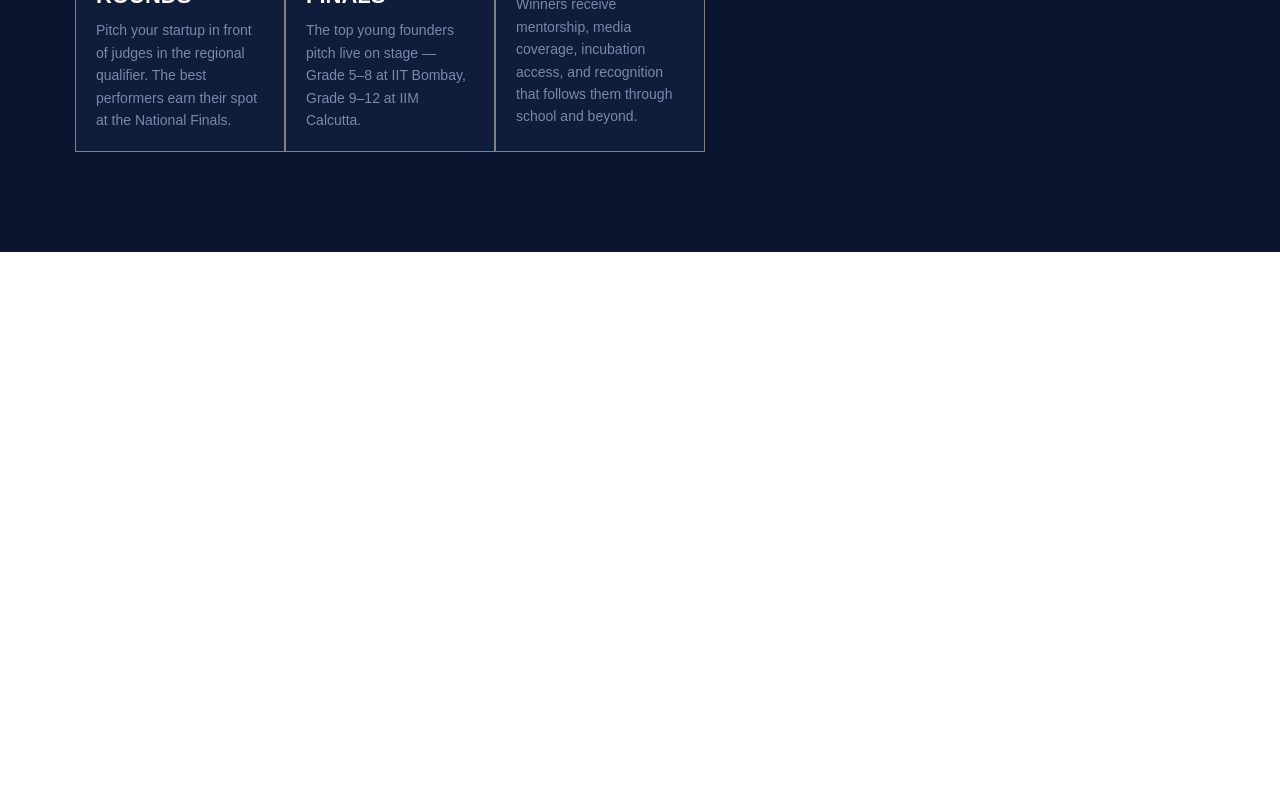
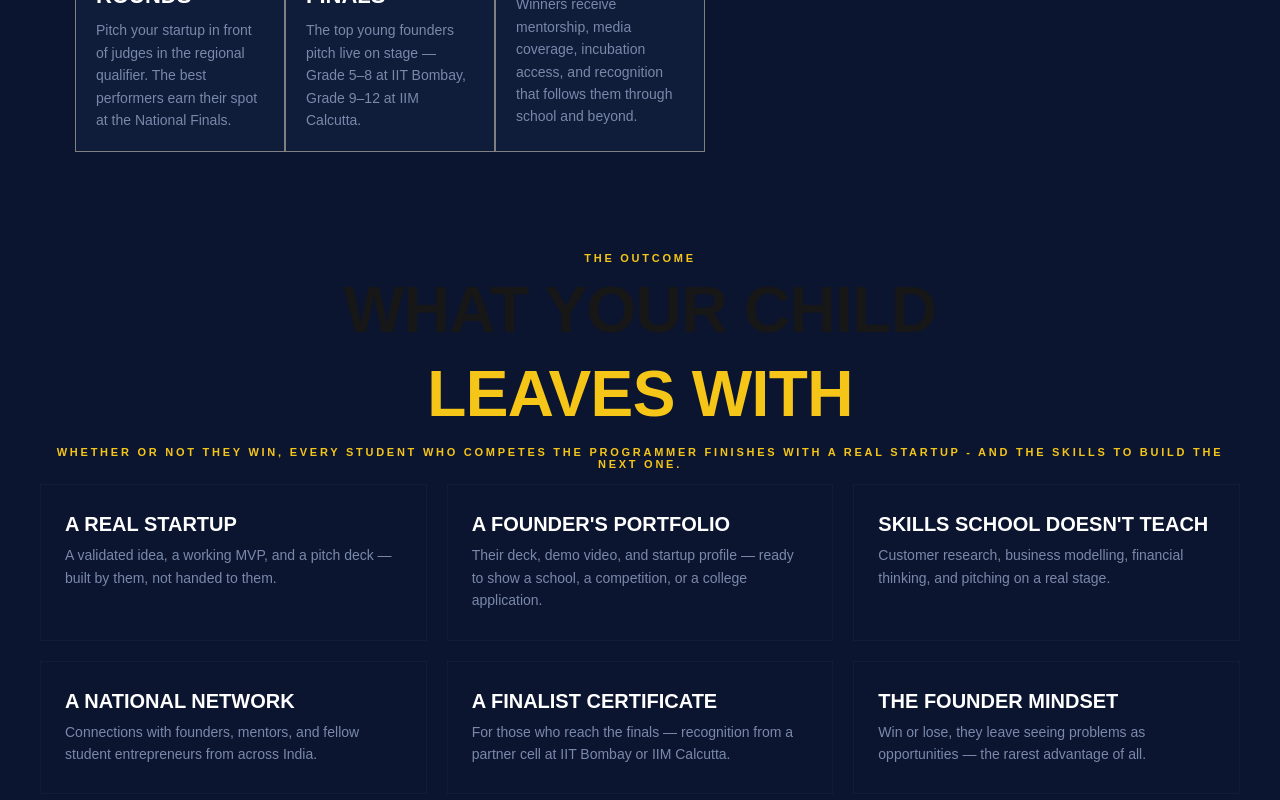
Before and after one commit to AkashTirkey/Landing-Page-NextJS, a Next.js app: page / in a window 1280 px wide. Shown: the part 2637-3437 px from the top of the page. Before the commit the page ends 2889 px from the top, so only its background shows below. Built offline with nearby package versions, Linux system fonts and the light colour scheme.

Commit message:
outcome pg done

```diff
--- /dev/null
+++ b/src/app/Components/Outcome/Outcome.js
@@ -0,0 +1,65 @@
+import style from "./Outcome.module.css";
+const Outcome = () => {
+  return (
+    <div className={style.container}>
+      <section>
+        <div className={style.intro}>
+          <p>THE OUTCOME</p>
+          <h1>WHAT YOUR CHILD</h1>
+          <h1 style={{ color: "#f5C518" }}>LEAVES WITH</h1>
+          <p className={style.para}>
+            Whether or not they win, every student who competes the programmer
+            finishes with a real startup - and the skills to build the next one.
+          </p>
+
+          <div className={style.cards}>
+            <div className={style.card}>
+              <h4>a real startup</h4>
+              <p>
+                A validated idea, a working MVP, and a pitch deck — built by
+                them, not handed to them.
+              </p>
+            </div>
+            <div className={style.card}>
+              <h4>A founder's portfolio</h4>
+              <p>
+                Their deck, demo video, and startup profile — ready to show a
+                school, a competition, or a college application.
+              </p>
+            </div>
+            <div className={style.card}>
+              <h4>skills school doesn't teach</h4>
+              <p>
+                Customer research, business modelling, financial thinking, and
+                pitching on a real stage.
+              </p>
+            </div>
+            <div className={style.card}>
+              <h4>A national network</h4>
+              <p>
+                Connections with founders, mentors, and fellow student
+                entrepreneurs from across India.
+              </p>
+            </div>
+            <div className={style.card}>
+              <h4>a finalist certificate</h4>
+              <p>
+                For those who reach the finals — recognition from a partner cell
+                at IIT Bombay or IIM Calcutta.
+              </p>
+            </div>
+            <div className={style.card}>
+              <h4>the founder mindset</h4>
+              <p>
+                Win or lose, they leave seeing problems as opportunities — the
+                rarest advantage of all.
+              </p>
+            </div>
+          </div>
+        </div>
+      </section>
+    </div>
+  );
+};
+
+export default Outcome;
--- /dev/null
+++ b/src/app/Components/Outcome/Outcome.module.css
@@ -0,0 +1,63 @@
+.container{
+    background-color: #0B1530;
+}
+
+.intro{
+    max-width: 1200px;
+    margin: 0 auto 14px;
+    /* text-align: center; */
+}
+
+.intro > p{
+    font-size: 11px;
+    font-weight: 700;
+    letter-spacing: 0.25em;
+    text-transform: uppercase;
+    color: #F5C518;
+    margin-bottom: 14px;
+    text-align: center;
+}
+
+.intro h1{
+    text-align: center;
+    font-family: "Barlow Condensed",sans-serif;
+    font-size: 64px;
+    font-weight: 800;
+    line-height: 1.0;
+    text-transform: uppercase;
+    letter-spacing: -0.01em;
+    margin-bottom: 20px;
+}
+
+.para p{
+    max-width:50%;
+    text-align: center;
+    /* max-width: 640px; */
+    color: #E8ECF5;
+}
+
+.cards{
+    display: grid;
+    grid-template-columns: repeat(3,1fr);
+    gap: 20px;
+}
+
+.card{
+    border: 1px solid  #0F1C3A;
+    padding: 28px 24px;
+}
+
+.card h4{
+    font-size: 20px;
+    font-weight: 700;
+    text-transform: uppercase;
+    margin-bottom: 8px;
+    color: #FFFFFF
+;
+}
+
+.card p{
+    font-size: 14px;
+    color: #7A88AA;
+    line-height: 1.6;
+}
--- a/src/app/page.js
+++ b/src/app/page.js
@@ -4,6 +4,7 @@ import Header from "./Components/Header/Header";
 import About from "./Components/About/About";
 import LeagueTracks from "./Components/LeagueTracks/LeagueTracks";
 import Procedure from "./Components/Procedure/Procedure";
+import Outcome from "./Components/Outcome/Outcome";
 
 export default function Home() {
   return (
@@ -12,6 +13,7 @@ export default function Home() {
       <About />
       <LeagueTracks />
       <Procedure />
+      <Outcome />
     </>
   );
 }
```
